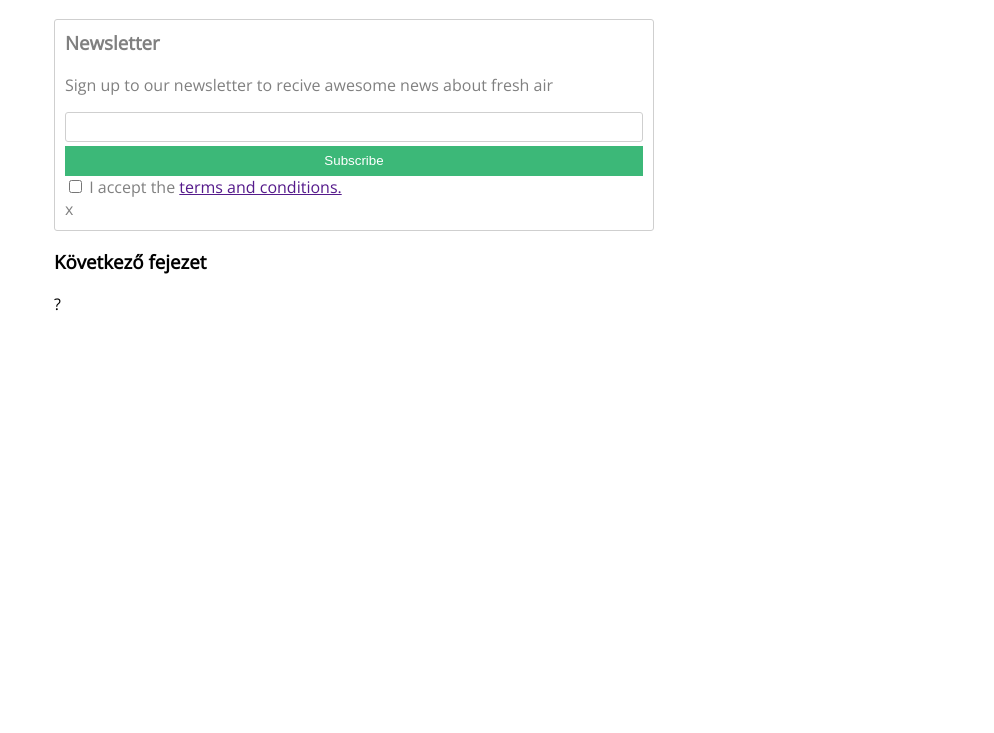
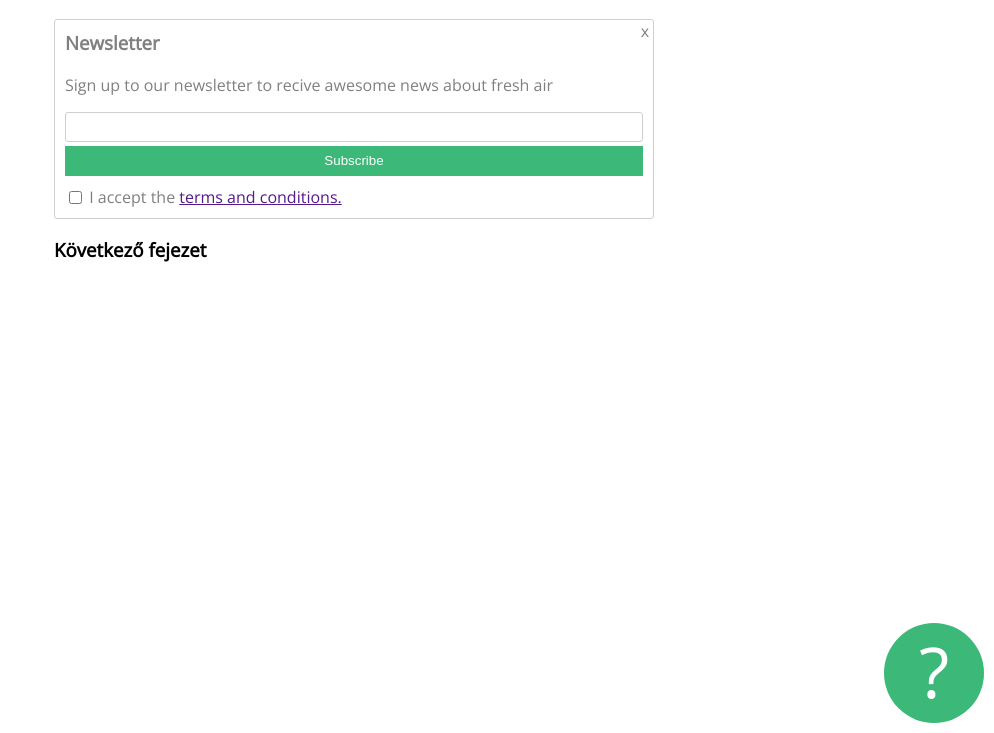
Before and after one commit to tarcalivivien/gyakorlas, a plain HTML site: page index.html in a window 1280 px wide. Shown: the part 67-800 px from the top of the page, without its empty margins (286-1280 px from the left). Drawn offline with nearby package versions, Linux system fonts and the light colour scheme.

Commit message:
Update style.css

```diff
--- a/style.css
+++ b/style.css
@@ -3,13 +3,16 @@
     margin-left: auto;
     margin-right: auto;
     font-family: 'Open Sans', sans-serif;
-
 }
 .newsletter {
     border-radius: 3px;
     color: grey;
-    border:solid thin #cfcfcf;
+    border: thin solid #cfcfcf;
     padding: 10px;
+    position: relative;
+    padding-bottom: 10px;
+
+
 }
 .newsletter button {
     background-color: #3cb878;
@@ -18,13 +21,13 @@
     display: block;
     width: 100%;
     height: 30px;
-
+    margin-bottom: 10px;
 }
-.newsletter input#email{
+.newsletter input#email {
     display: block;
     width: 100%;
     height: 30px;
-    border:solid 1px #cfcfcf;
+    border: solid 1px #cfcfcf;
     border-radius: 3px;
     margin-bottom: 4px;
     box-sizing: border-box;
@@ -32,3 +35,24 @@
 .newsletter h3 {
     margin-top: 0;
 }
+.newsletter #terms {
+    position: relative;
+    top: 1px;
+}
+.newsletter #closex{
+    position: absolute;
+    top: 0;
+    right: 4px;
+}
+#questionmark{
+    background-color: #3cb878;
+    width: 100px;
+    height: 100px;
+    border-radius: 50%;
+    font-size: 70px;
+    text-align: center;
+    color: white;
+    position: fixed;
+    bottom: 10px;
+    right: 10px;
+}
```
